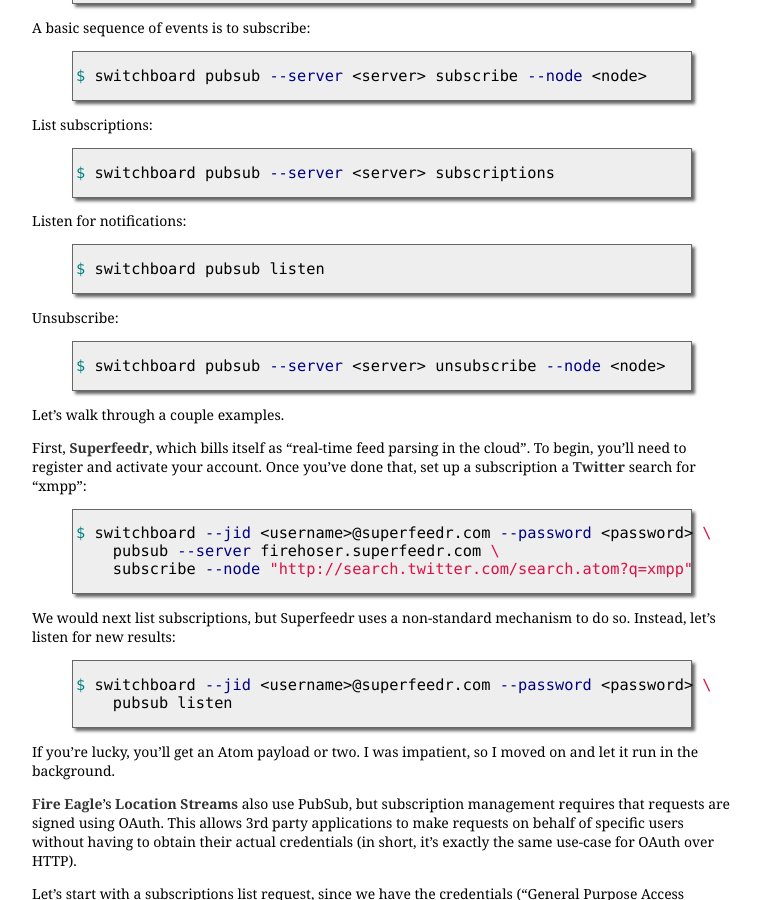
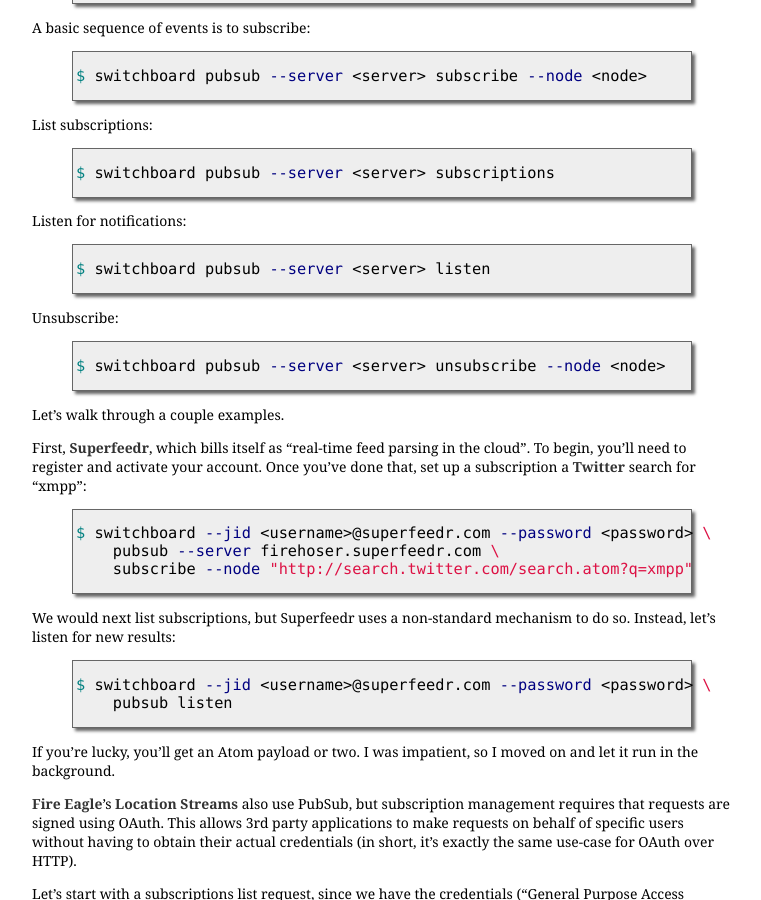
Before and after one commit to mojodna/mojodna.net, a Jekyll site: the page built from _posts/2009-07-16-switchboard-curl-for-xmpp.markdown, in a window 1280 px wide and 900 px high, scrolled down 2942 px. Shown: the whole window, without its empty margins (258-1019 px from the left). Built offline with Jekyll 4.4.1, drawn with Linux system fonts in a browser that asks for light colours; comment, search, counter and statistics services are not loaded; some of the changed text lies outside the part shown.

Commit message:
added missing --server args

```diff
--- a/_posts/2009-07-16-switchboard-curl-for-xmpp.markdown
+++ b/_posts/2009-07-16-switchboard-curl-for-xmpp.markdown
@@ -214,7 +214,7 @@
 Listen for notifications:
 
 {% highlight bash %}
-$ switchboard pubsub listen
+$ switchboard pubsub --server <server> listen
 {% endhighlight %}
 
 Unsubscribe:
@@ -307,7 +307,7 @@
 Listen for location updates:
 
 {% highlight bash %}
-$ switchboard pubsub listen
+$ switchboard pubsub --server fireeagle.com listen
 {% endhighlight %}
 
 [Update your current location](http://fireeagle.yahoo.net/my/location) and
--- a/_posts/2009-07-21-subscribing-to-wordpress-com-with-switchboard.markdown
+++ b/_posts/2009-07-21-subscribing-to-wordpress-com-with-switchboard.markdown
@@ -127,7 +127,7 @@
 something so we can listen for it:
 
 {% highlight bash %}
-$ switchboard pubsub listen
+$ switchboard pubsub --server pubsub.im.wordpress.com listen
 (sample post and comment <event /> stanzas to come)
 {% endhighlight %}
 
```
